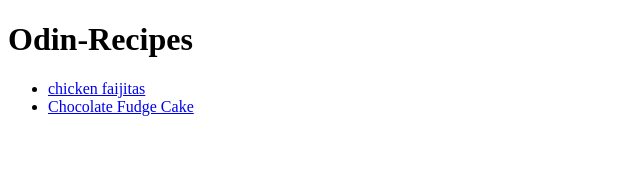
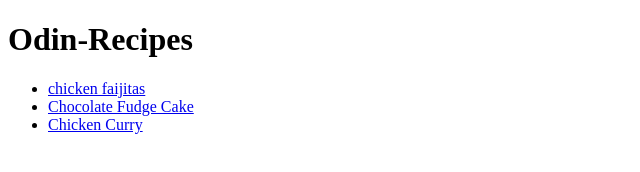
Before and after one commit to pjohnson102587/odin-recipes, a plain HTML site: page index.html in a window 1280 px wide. Shown: the whole page, without its empty margins (0-640 px from the left). Drawn offline with Linux system fonts and the light colour scheme.

Commit message:
add the like of the chicken curry page to the index page

```diff
--- a/index.html
+++ b/index.html
@@ -13,6 +13,7 @@
 
         <li><a href="recipes/chocolate_fudge_cake.html">Chocolate Fudge Cake</a></li>
 
+        <li><a href="recipes/chicken_curry.html">Chicken Curry</a></li>
     </ul>
 
 </body>
```
